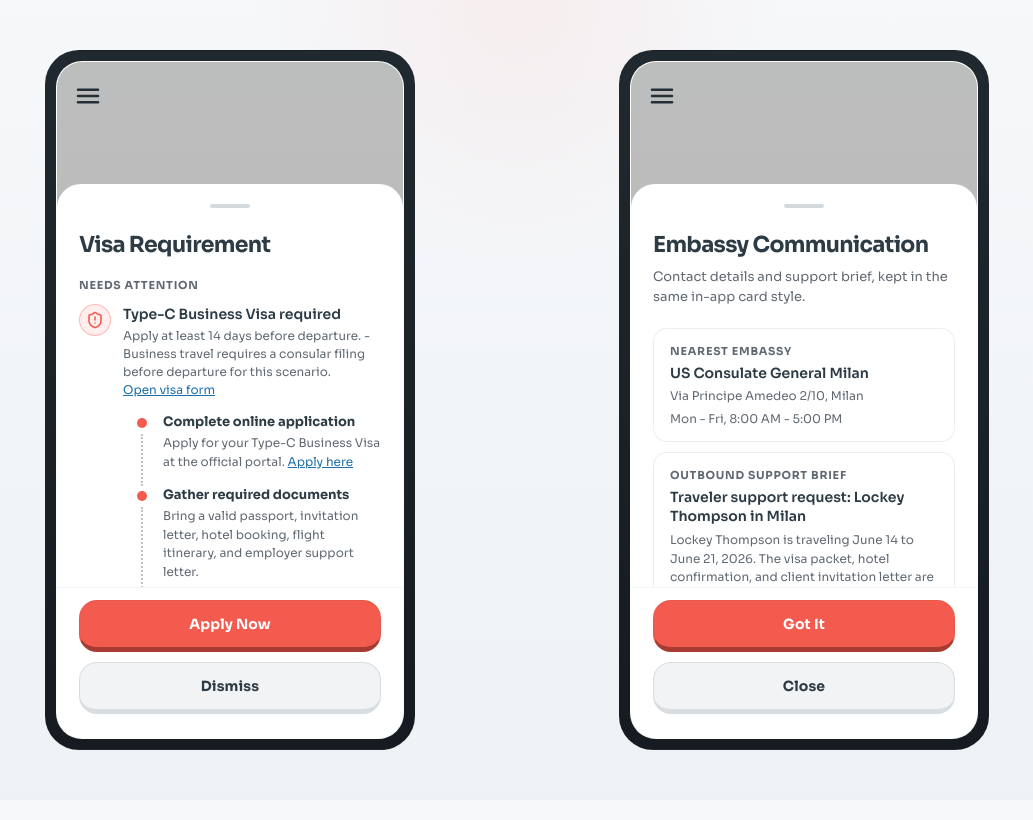
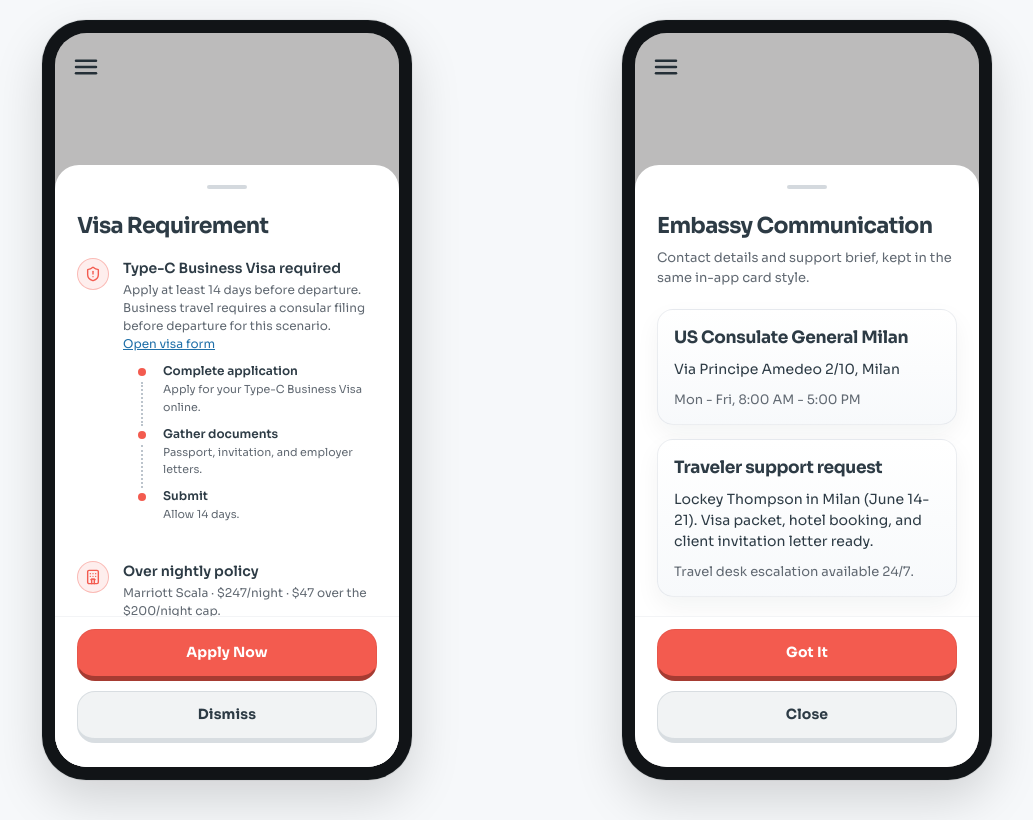
Before and after one commit to AruneemB/hackku, a Next.js app: page /scenario in a window 1280 px wide. Shown: the whole page, without its empty margins (123-1156 px from the left). Built offline with nearby package versions, Linux system fonts and the light colour scheme.

Commit message:
feat: extend scenario demo flow

```diff
--- a/src/app/scenario/ScenarioPhones.tsx
+++ b/src/app/scenario/ScenarioPhones.tsx
@@ -2,10 +2,11 @@
 
 import Image from "next/image";
 import Link from "next/link";
-import type { ReactNode } from "react";
+import React, { type ReactNode } from "react";
 import {
-  Building2,
   CalendarClock,
+  Hotel as HotelIcon,
+  MessageCircleMore as MessageCircleMoreIcon,
   MessageSquareText,
   PlaneTakeoff,
   ShieldAlert,
@@ -13,6 +14,8 @@ import {
 } from "lucide-react";
 import mainStyles from "@/app/page.module.css";
 import pageStyles from "./page.module.css";
+
+// ── Types ──────────────────────────────────────────────────────
 
 type DemoVisaInfo = {
   visaRequired: boolean;
@@ -29,6 +32,8 @@ type EmbassyInfo = {
   hours: string;
 };
 
+// ── Demo data ──────────────────────────────────────────────────
+
 const VISA_INFO: DemoVisaInfo = {
   visaRequired: true,
   visaType: "Type-C Business Visa",
@@ -44,16 +49,23 @@ const MILAN_EMBASSY: EmbassyInfo = {
   hours: "Mon - Fri, 8:00 AM - 5:00 PM",
 };
 
+// ── Components ─────────────────────────────────────────────────
+
 export function ScenarioPhones() {
   return (
     <main className={pageStyles.page}>
       <div className={pageStyles.phoneGrid}>
-        <div className={[pageStyles.phoneStage, pageStyles.phoneStageRaised].join(" ")}>
+        <div className={pageStyles.phoneStage}>
           <ScenarioPhone
-            bubbleTone="urgent"
+            tone="urgent"
             footer={
               <div className={mainStyles.sheetActions}>
-                <a className={[mainStyles.actionButton].join(" ")} href={VISA_INFO.applicationUrl ?? "#"} rel="noreferrer" target="_blank">
+                <a
+                  className={mainStyles.actionButton}
+                  href={VISA_INFO.applicationUrl ?? "#"}
+                  rel="noreferrer"
+                  target="_blank"
+                >
                   Apply Now
                 </a>
                 <button className={[mainStyles.actionButton, mainStyles.secondaryAction].join(" ")} type="button">
@@ -66,12 +78,12 @@ export function ScenarioPhones() {
           />
         </div>
 
-        <div className={[pageStyles.phoneStage, pageStyles.phoneStageLowered].join(" ")}>
+        <div className={pageStyles.phoneStage}>
           <ScenarioPhone
-            bubbleTone="empathetic"
+            tone="empathetic"
             footer={
               <div className={mainStyles.sheetActions}>
-                <button className={[mainStyles.actionButton].join(" ")} type="button">
+                <button className={mainStyles.actionButton} type="button">
                   Got It
                 </button>
                 <button className={[mainStyles.actionButton, mainStyles.secondaryAction].join(" ")} type="button">
@@ -89,16 +101,19 @@ export function ScenarioPhones() {
 }
 
 function ScenarioPhone({
-  bubbleTone,
+  tone,
   footer,
   sheetContent,
   sheetTitle,
 }: {
-  bubbleTone: "urgent" | "empathetic";
+  tone: "urgent" | "empathetic" | "neutral";
   footer: ReactNode;
   sheetContent: ReactNode;
   sheetTitle: string;
 }) {
+  const isUrgent = tone === "urgent";
+  const mascotSrc = isUrgent || tone === "empathetic" ? "/mascot/confused.png" : "/mascot/greeting.png";
+
   return (
     <div className={[mainStyles.phone, pageStyles.phoneChrome].join(" ")}>
       <section className={[mainStyles.shell, pageStyles.shellViewport].join(" ")}>
@@ -112,12 +127,12 @@ function ScenarioPhone({
 
           <div className={mainStyles.stage}>
             <div className={mainStyles.mascot}>
-              <div className={mainStyles.figure} data-speaking="false">
+              <div className={mainStyles.figure} data-speaking="true">
                 <Image
                   alt="Lockey mascot"
                   height={280}
                   priority
-                  src={bubbleTone === "urgent" ? "/mascot/confused.png" : "/mascot/greeting.png"}
+                  src={mascotSrc}
                   style={{ width: "min(280px, 60vw)", height: "auto", position: "relative", zIndex: 1 }}
                   width={280}
                 />
@@ -126,14 +141,22 @@ function ScenarioPhone({
           </div>
 
           <div className={mainStyles.controls}>
-            <button aria-label="Roadmap" className={[mainStyles.iconButton, mainStyles.sideButton, mainStyles.leftButton].join(" ")} type="button">
+            <button
+              aria-label="Roadmap"
+              className={[mainStyles.iconButton, mainStyles.sideButton, mainStyles.leftButton].join(" ")}
+              type="button"
+            >
               <MessageSquareText size={22} />
             </button>
             <button aria-label="Voice" className={[mainStyles.iconButton, mainStyles.primaryButton].join(" ")} type="button">
               <MicIcon />
             </button>
-            <button aria-label="Chat" className={[mainStyles.iconButton, mainStyles.sideButton, mainStyles.rightButton].join(" ")} type="button">
-              <MessageCircleMoreIcon />
+            <button
+              aria-label="Chat"
+              className={[mainStyles.iconButton, mainStyles.sideButton, mainStyles.rightButton].join(" ")}
+              type="button"
+            >
+              <MessageCircleMoreIcon size={26} />
             </button>
           </div>
         </div>
@@ -146,9 +169,9 @@ function ScenarioPhone({
           <div className={mainStyles.sheetScroll}>
             <div className={mainStyles.sheetContent}>
               <h2 className={mainStyles.sheetTitle}>{sheetTitle}</h2>
-              {sheetTitle === "Embassy Communication" ? (
+              {sheetTitle === "Embassy Communication" && (
                 <p className={pageStyles.sheetIntro}>Contact details and support brief, kept in the same in-app card style.</p>
-              ) : null}
+              )}
               {sheetContent}
             </div>
           </div>
@@ -218,6 +241,7 @@ function ComplianceReportRefined({
     key: string;
     tone: "warn" | "ok";
     icon: ReactNode;
+    label: string;
     title: string;
     body: string;
     detail?: string;
@@ -228,6 +252,7 @@ function ComplianceReportRefined({
       key: "visa",
       tone: visaRequired ? "warn" : "ok",
       icon: visaRequired ? <ShieldAlert size={18} strokeWidth={2.1} /> : <ShieldCheck size={18} strokeWidth={2.1} />,
+      label: "Visa",
       title: visaRequired ? `${visaType} required` : "No visa blocker",
       body: leadDays != null ? `Apply at least ${leadDays} days before departure.` : visa?.notes ?? "Entry requirements are clear.",
       detail: visaRequired ? visa?.notes ?? "Check current consular processing times." : undefined,
@@ -237,17 +262,19 @@ function ComplianceReportRefined({
     {
       key: "hotel",
       tone: hotelOverCap ? "warn" : "ok",
-      icon: <Building2 size={18} strokeWidth={2.1} />,
+      icon: <HotelIcon size={18} strokeWidth={2.1} />,
+      label: "Hotel",
       title: hotelOverCap ? "Over nightly policy" : "Within nightly policy",
-      body: `${hotelName ?? "Selected hotel"} - $${hotelNightlyRateUsd ?? hotelCapUsd}/night`,
+      body: `${hotelName ?? "Selected hotel"} · $${hotelNightlyRateUsd ?? hotelCapUsd}/night`,
       detail: hotelOverCap ? `$${hotelExcess} over the $${hotelCapUsd}/night cap.` : `Aligned with the $${hotelCapUsd}/night cap.`,
     },
     {
       key: "flight",
       tone: flightOverCap ? "warn" : "ok",
       icon: <PlaneTakeoff size={18} strokeWidth={2.1} />,
+      label: "Flight",
       title: flightOverCap ? "Price needs review" : "Flight approved",
-      body: flightTotalUsd != null ? `${flightNumber ?? "Selected flight"} - $${flightTotalUsd}` : `Flight cap - $${flightCapUsd}`,
+      body: flightTotalUsd != null ? `${flightNumber ?? "Selected flight"} · $${flightTotalUsd}` : `Flight cap · $${flightCapUsd}`,
       detail: flightTotalUsd != null ? (flightOverCap ? `$${Math.round(flightTotalUsd - flightCapUsd)} above the approved cap.` : `Still within the $${flightCapUsd} cap.`) : undefined,
     },
     ...(nights > 0
@@ -256,62 +283,40 @@ function ComplianceReportRefined({
             key: "stay",
             tone: (stayOverLimit ? "warn" : "ok") as "warn" | "ok",
             icon: <CalendarClock size={18} strokeWidth={2.1} />,
+            label: "Dates",
             title: stayOverLimit ? "Stay limit exceeded" : "Dates look compliant",
-            body: `${nights} night trip${tripWindow ? ` - ${tripWindow}` : ""}`,
+            body: `${nights} night trip${tripWindow ? ` · ${tripWindow}` : ""}`,
             detail: stayLimit != null ? (stayOverLimit ? `Over the ${stayLimit}-day entry window.` : `Within the ${stayLimit}-day entry window.`) : "No stay limit issue found.",
           },
         ]
       : []),
   ];
 
-  const incomplete = checks.filter((item) => item.tone === "warn");
-  const complete = checks.filter((item) => item.tone === "ok");
-
   return (
-    <div className={mainStyles.cvList}>
-      {incomplete.length > 0 ? (
-        <div className={mainStyles.cvSection}>
-          <div className={mainStyles.cvSectionLabel}>Needs Attention</div>
-          {incomplete.map((item) => (
-            <div className={mainStyles.cvRow} key={item.key}>
-              <div className={[mainStyles.cvDot, mainStyles.cvDotWarn].join(" ")}>{item.icon}</div>
+    <div className={mainStyles.cvList} style={{ gap: 28 }}>
+      {checks.map((item) => (
+        <div className={mainStyles.cvRow} key={item.key} style={{ gap: 14 }}>
+          <div className={[mainStyles.cvDot, item.tone === "warn" ? mainStyles.cvDotWarn : mainStyles.cvDotOk].join(" ")} style={{ width: 32, height: 32 }}>
+            {React.cloneElement(item.icon as React.ReactElement, { size: 16 })}
+          </div>
           <div>
-                <div className={mainStyles.cvRowTitle}>{item.title}</div>
-                <div className={mainStyles.cvRowSub}>
+            <div className={mainStyles.cvRowTitle} style={{ fontSize: 14, fontWeight: 600 }}>{item.title}</div>
+            <div className={mainStyles.cvRowSub} style={{ fontSize: 12, marginTop: 2 }}>
               {item.body}
-                  {item.detail ? ` - ${item.detail}` : ""}
-                  {item.ctaHref && item.ctaLabel ? (
+              {item.detail ? `${item.body.endsWith('.') ? ' ' : ' · '}${item.detail}` : ""}
+              {item.ctaHref && item.ctaLabel && (
                 <>
                   {" "}
-                      <Link className={mainStyles.applyLink} href={item.ctaHref} rel="noreferrer" target="_blank">
+                  <Link className={mainStyles.applyLink} href={item.ctaHref} rel="noreferrer" target="_blank" style={{ fontSize: 12 }}>
                     {item.ctaLabel}
                   </Link>
                 </>
-                  ) : null}
+              )}
             </div>
-                {item.key === "visa" && visa?.visaRequired ? <VisaApplicationTimeline visa={visa} /> : null}
+            {item.key === "visa" && visa?.visaRequired && <VisaApplicationTimeline visa={visa} />}
           </div>
         </div>
       ))}
-        </div>
-      ) : null}
-      {complete.length > 0 ? (
-        <div className={mainStyles.cvSection}>
-          <div className={mainStyles.cvSectionLabel}>Complete</div>
-          {complete.map((item) => (
-            <div className={mainStyles.cvRow} key={item.key}>
-              <div className={[mainStyles.cvDot, mainStyles.cvDotOk].join(" ")}>{item.icon}</div>
-              <div>
-                <div className={mainStyles.cvRowTitle}>{item.title}</div>
-                <div className={mainStyles.cvRowSub}>
-                  {item.body}
-                  {item.detail ? ` - ${item.detail}` : ""}
-                </div>
-              </div>
-            </div>
-          ))}
-        </div>
-      ) : null}
     </div>
   );
 }
@@ -323,39 +328,31 @@ function VisaApplicationTimeline({ visa }: { visa: DemoVisaInfo }) {
 
   const steps = [
     {
-      title: "Complete online application",
-      body: applyUrl ? `Apply for your ${visaType} at the official portal.` : `Contact the destination consulate to apply for your ${visaType}.`,
+      title: "Complete application",
+      body: applyUrl ? `Apply for your ${visaType} online.` : `Contact consulate.`,
     },
     {
-      title: "Gather required documents",
-      body: "Bring a valid passport, invitation letter, hotel booking, flight itinerary, and employer support letter.",
+      title: "Gather documents",
+      body: "Passport, invitation, and employer letters.",
     },
     {
-      title: "Submit and await processing",
-      body: leadDays != null ? `Allow at least ${leadDays} days for processing before departure.` : "Check with the consulate for current processing times.",
+      title: "Submit",
+      body: leadDays != null ? `Allow ${leadDays} days.` : "Check processing times.",
     },
   ];
 
   return (
-    <div className={pageStyles.timelineWrap}>
+    <div className={pageStyles.timelineWrap} style={{ marginTop: 10 }}>
       {steps.map((step, index) => (
         <div className={pageStyles.timelineItem} key={step.title}>
           <div className={pageStyles.timelineRail}>
-            <span className={pageStyles.timelineDot} />
-            {index < steps.length - 1 ? <span className={pageStyles.timelineLine} /> : null}
+            <span className={pageStyles.timelineDot} style={{ width: 8, height: 8 }} />
+            {index < steps.length - 1 && <span className={pageStyles.timelineLine} style={{ minHeight: 28 }} />}
           </div>
-          <div className={pageStyles.timelineContent}>
-            <div className={pageStyles.timelineTitle}>{step.title}</div>
-            <div className={pageStyles.timelineBody}>
+          <div className={pageStyles.timelineContent} style={{ paddingBottom: 10 }}>
+            <div className={pageStyles.timelineTitle} style={{ fontSize: 12, fontWeight: 600 }}>{step.title}</div>
+            <div className={pageStyles.timelineBody} style={{ fontSize: 11, marginTop: 2 }}>
               {step.body}
-              {index === 0 && applyUrl ? (
-                <>
-                  {" "}
-                  <Link className={mainStyles.applyLink} href={applyUrl} rel="noreferrer" target="_blank">
-                    Apply here
-                  </Link>
-                </>
-              ) : null}
             </div>
           </div>
         </div>
@@ -369,22 +366,27 @@ function EmbassyScenarioSheet({ city }: { city: string }) {
 
   return (
     <div className={mainStyles.refinedSheet}>
-      <div className={pageStyles.simpleCardStack}>
-        <div className={pageStyles.simpleCard}>
-          <div className={pageStyles.simpleCardLabel}>Nearest Embassy</div>
-          <div className={pageStyles.simpleCardTitle}>{embassy.name}</div>
-          <div className={pageStyles.simpleCardBody}>{embassy.address}</div>
-          <div className={pageStyles.simpleCardMeta}>{embassy.hours}</div>
+      <div className={mainStyles.refinedGrid} style={{ gap: 14 }}>
+        <div className={[mainStyles.refinedCard, mainStyles.refinedCardNeutral].join(" ")}>
+          <div className={mainStyles.refinedCardTop}>
+            <div className={mainStyles.refinedCardHeading}>
+              <div className={mainStyles.refinedCardTitle} style={{ fontSize: 17, fontWeight: 700 }}>{embassy.name}</div>
+            </div>
+          </div>
+          <div className={mainStyles.refinedCardBody} style={{ fontSize: 14 }}>{embassy.address}</div>
+          <div className={mainStyles.refinedCardDetail} style={{ fontSize: 13 }}>{embassy.hours}</div>
         </div>
 
-        <div className={pageStyles.simpleCard}>
-          <div className={pageStyles.simpleCardLabel}>Outbound Support Brief</div>
-          <div className={pageStyles.simpleCardTitle}>Traveler support request: Lockey Thompson in Milan</div>
-          <div className={pageStyles.simpleCardBody}>
-            Lockey Thompson is traveling June 14 to June 21, 2026. The visa packet, hotel confirmation, and client
-            invitation letter are attached and ready to share with support teams.
+        <div className={[mainStyles.refinedCard, mainStyles.refinedCardNeutral].join(" ")}>
+          <div className={mainStyles.refinedCardTop}>
+            <div className={mainStyles.refinedCardHeading}>
+              <div className={mainStyles.refinedCardTitle} style={{ fontSize: 17, fontWeight: 700 }}>Traveler support request</div>
             </div>
-          <div className={pageStyles.simpleCardMeta}>Travel desk escalation remains available 24 / 7.</div>
+          </div>
+          <div className={mainStyles.refinedCardBody} style={{ fontSize: 14 }}>
+            Lockey Thompson in Milan (June 14-21). Visa packet, hotel booking, and client invitation letter ready.
+          </div>
+          <div className={mainStyles.refinedCardDetail} style={{ fontSize: 13 }}>Travel desk escalation available 24/7.</div>
         </div>
       </div>
     </div>
@@ -424,14 +426,3 @@ function MicIcon() {
     </svg>
   );
 }
-
-function MessageCircleMoreIcon() {
-  return (
-    <svg aria-hidden="true" fill="none" height="26" viewBox="0 0 24 24" width="26">
-      <path d="M7.9 20A9 9 0 1 0 4 16.1L2 22Z" stroke="currentColor" strokeLinecap="round" strokeLinejoin="round" strokeWidth="2" />
-      <path d="M8 12h.01" stroke="currentColor" strokeLinecap="round" strokeWidth="2.6" />
-      <path d="M12 12h.01" stroke="currentColor" strokeLinecap="round" strokeWidth="2.6" />
-      <path d="M16 12h.01" stroke="currentColor" strokeLinecap="round" strokeWidth="2.6" />
-    </svg>
-  );
-}
--- a/src/app/scenario/page.module.css
+++ b/src/app/scenario/page.module.css
@@ -3,17 +3,15 @@
   display: flex;
   align-items: center;
   justify-content: center;
-  padding: 16px 20px;
-  background:
-    radial-gradient(circle at 50% 0%, rgba(243, 91, 79, 0.07), transparent 26%),
-    linear-gradient(180deg, #f6f8fa 0%, #eef2f5 100%);
+  padding: 20px 24px 40px;
+  background: var(--cc-bg);
 }
 
 .phoneGrid {
   width: min(100%, 1120px);
   display: grid;
   grid-template-columns: repeat(2, minmax(0, 1fr));
-  gap: 28px;
+  gap: 40px;
   align-items: center;
   justify-items: center;
 }
@@ -25,30 +23,23 @@
   width: 100%;
 }
 
-.phoneStageRaised {
-  transform: none;
-}
-
-.phoneStageLowered {
-  transform: none;
-}
-
 .phoneChrome {
   width: min(100%, 370px) !important;
-  height: 700px;
-  padding: 10px !important;
-  border: 1px solid rgba(45, 59, 69, 0.08) !important;
-  border-radius: 34px !important;
-  background:
-    linear-gradient(180deg, #20292f 0%, #151b20 100%) !important;
+  height: 760px;
+  padding: 12px !important;
+  border: 1px solid rgba(45, 59, 69, 0.12) !important;
+  border-radius: 44px !important;
+  background: #111417 !important;
+  box-shadow:
+    0 20px 50px rgba(0, 0, 0, 0.15),
+    0 0 0 1px rgba(0, 0, 0, 0.05);
 }
 
 .shellViewport {
   height: 100% !important;
-  border: 1px solid rgba(255, 255, 255, 0.07) !important;
-  border-radius: 26px !important;
-  background:
-    linear-gradient(180deg, #fffefd 0%, #fbf8f4 100%) !important;
+  border-radius: 32px !important;
+  overflow: hidden !important;
+  background: #fffdfb !important;
 }
 
 .sheetSurface {
@@ -60,14 +51,6 @@
   font-size: 13px;
   line-height: 1.5;
   color: var(--cc-body, #5a6672);
-}
-
-.topPill {
-  width: 44px;
-  height: 6px;
-  margin-right: 14px;
-  border-radius: 999px;
-  background: rgba(159, 171, 183, 0.18);
 }
 
 .timelineWrap {
@@ -124,61 +107,17 @@
   color: var(--cc-body, #5a6672);
 }
 
-.simpleCardStack {
-  display: flex;
-  flex-direction: column;
-  gap: 10px;
-}
-
-.simpleCard {
-  display: flex;
-  flex-direction: column;
-  gap: 4px;
-  padding: 14px 16px;
-  border: 1px solid rgba(159, 171, 183, 0.2);
-  border-radius: 14px;
-  background: rgba(255, 255, 255, 0.94);
-}
-
-.simpleCardLabel {
-  font-size: 11px;
-  font-weight: 700;
-  letter-spacing: 0.07em;
-  text-transform: uppercase;
-  color: var(--cc-body, #5a6672);
-}
-
-.simpleCardTitle {
-  font-size: 14px;
-  font-weight: 600;
-  line-height: 1.4;
-  color: var(--cc-text-primary);
-}
-
-.simpleCardBody {
-  font-size: 12px;
-  line-height: 1.55;
-  color: var(--cc-body, #5a6672);
-}
-
-.simpleCardMeta {
-  font-size: 12px;
-  line-height: 1.45;
-  color: var(--cc-body, #5a6672);
-}
-
 @media (max-width: 920px) {
   .page {
-    padding: 14px 12px 20px;
+    padding: 12px 16px 24px;
   }
 
   .phoneGrid {
     grid-template-columns: 1fr;
-    gap: 18px;
+    gap: 32px;
   }
 
-  .phoneStageRaised,
-  .phoneStageLowered {
-    transform: none;
+  .phoneChrome {
+    height: 720px;
   }
 }
```
Lines whose indentation alone changed are shown as unchanged.
